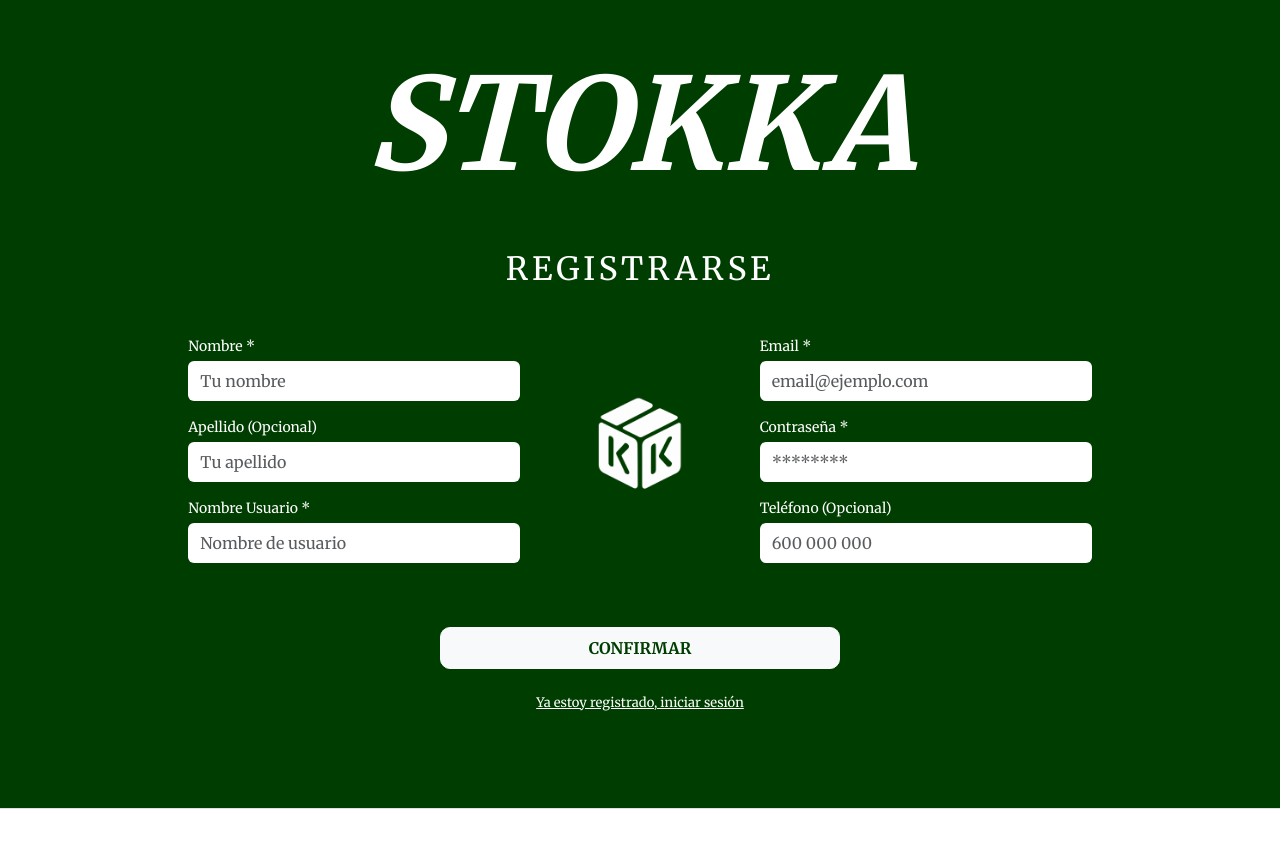
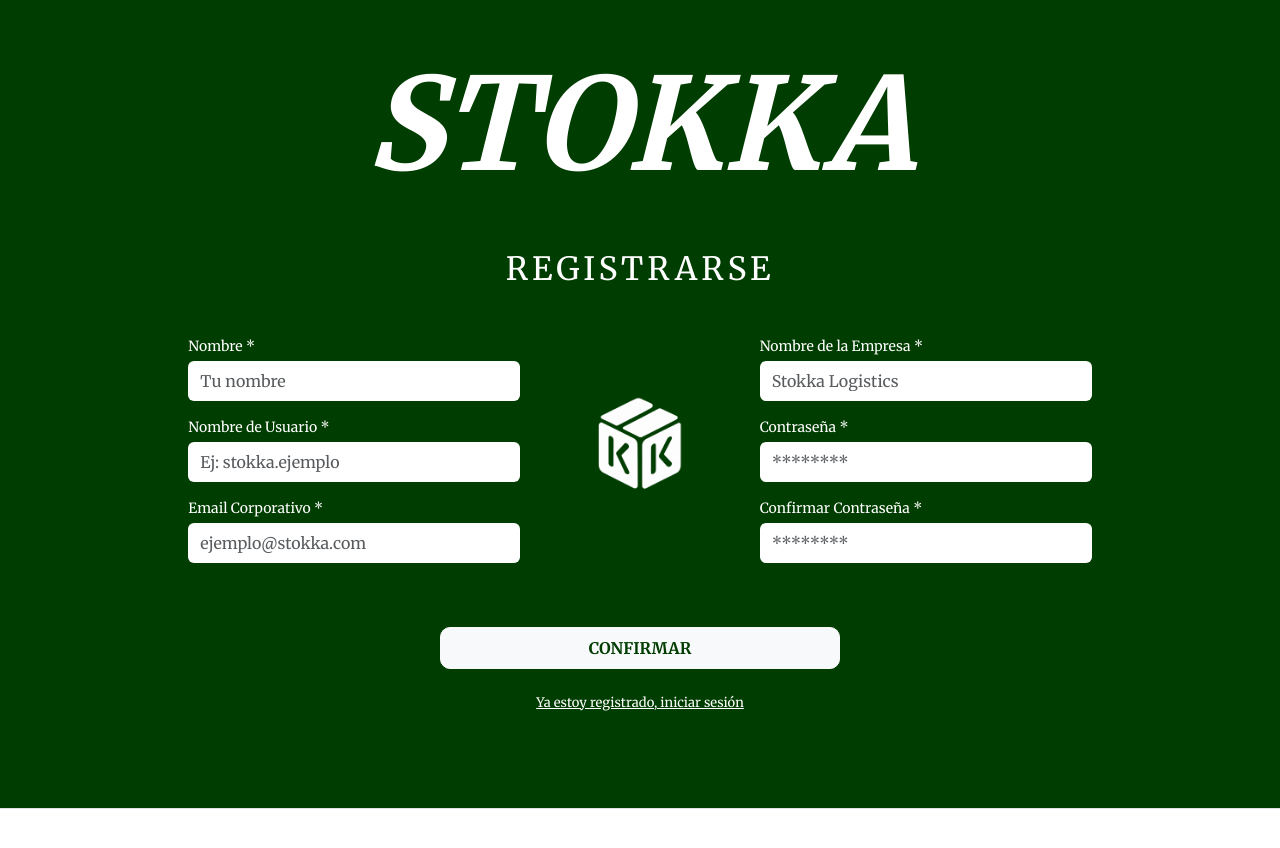
Before and after one commit to RaulGuiraoD/STOKKA, a Django app: page /registro/ in a window 1280 px wide. Shown: the top 848 px of the page. Run offline with Django 5.2, Linux system fonts and the light colour scheme.

Commit message:
Primera actualizacion: Modelo empresa creado, cambios en registro para creación de usuario + empresa a la vez. (Falta implementación de formulario de pago)

```diff
--- a/inventario/views.py
+++ b/inventario/views.py
@@ -4,7 +4,8 @@ import json
 # 2. Django Core & Common Imports
 from django.contrib import messages
 from django.core.exceptions import PermissionDenied, ValidationError
-from django.db import models
+from django.db import models, transaction
+from django.utils.text import slugify
 from django.db.models import Count, Max, Q, Sum
 from django.http import JsonResponse
 from django.shortcuts import get_object_or_404, redirect, render
@@ -17,7 +18,7 @@ from django.contrib.auth.hashers import check_password
 
 # 4. Local App Imports
 from .forms import EditarUsuarioAdminForm, ProductoForm, RegistroUsuarioForm
-from .models import Perfil, Producto, Usuario, HistorialMovimiento
+from .models import Perfil, Producto, Usuario, HistorialMovimiento, Empresa
 
 # Esto detecta automáticamente el Usuario personalizado
 User = get_user_model()
@@ -281,62 +282,85 @@ def logout_view(request):
 
 def registro_view(request):
     if request.method == 'POST':    # 1. Recoger datos
-        nombre = request.POST.get('nombre')
-        usuario = request.POST.get('usuario')
+        nombre = request.POST.get('first_name') # Cambiado de 'nombre' según tu nuevo HTML
+        usuario = request.POST.get('username')   # Cambiado de 'usuario' según tu nuevo HTML
         email = request.POST.get('email')
         password = request.POST.get('password')
-        apellido = request.POST.get('apellido', '')
-        telefono = request.POST.get('telefono', '')
+        confirm_password = request.POST.get('confirm_password')
+        nombre_empresa = request.POST.get('nombre_empresa')
 
-        # 2. Validación de campos obligatorios (doble seguridad)
-        if not all([nombre, usuario, email, password]):
+        # 1. Validación de campos obligatorios (doble seguridad)
+        if not all([nombre, usuario, email, password, nombre_empresa]):
             return render(request, 'registration/registro.html', {
-                'error': 'Faltan campos obligatorios.',
+                'error': 'Faltan campos obligatorios para registrar tu empresa.',
                 'datos': request.POST
             })
 
-        # 3. COMPROBACIÓN de si existe ya el nombre de usuario
-        if User.objects.filter(username=usuario).exists():
-            return render(request, 'registration/registro.html', {
-                'error': 'Ese nombre de usuario ya está cogido. Prueba otro.',
+        if password != confirm_password:
+             return render(request, 'registration/registro.html', {
+                'error': 'Las contraseñas no coinciden.',
                 'datos': request.POST
             })
 
-        # 4. COMPROBACIÓN de si existe ya el email
+        # 3. COMPROBACIONES (Usuario, Email y Empresa)
+        if User.objects.filter(username=usuario).exists():
+            return render(request, 'registration/registro.html', {
+                'error': 'Ese nombre de usuario ya está cogido.',
+                'datos': request.POST
+            })
+
+        # 4. COMPROBACIÓN de si existe ya el email y empresa
         if User.objects.filter(email=email).exists():
             return render(request, 'registration/registro.html', {
-                'error': 'Este correo electrónico ya está registrado. Ingresa otro correo para registrarte o inicia sesión',
+                'error': 'Este email ya está registrado.',
+                'datos': request.POST
+            })
+
+        if Empresa.objects.filter(nombre__iexact=nombre_empresa).exists():
+            return render(request, 'registration/registro.html', {
+                'error': 'Ya existe una empresa registrada con ese nombre.',
                 'datos': request.POST
             })
 
         # 5. Si todo está correcto, creamos el usuario
         try:
-            nuevo_usuario = User.objects.create_user(
-                username=usuario,
-                email=email,
-                password=password,
-                first_name=nombre,
-                last_name=apellido
-            )
+            with transaction.atomic():
+                # A. Crear la Empresa
+                nueva_empresa = Empresa.objects.create(
+                    nombre=nombre_empresa,
+                    slug=slugify(nombre_empresa),
+                    plan_activo=False # Se activará en el paso de pago
+                )
 
-            # Asignar rol de dueño si es el primero
-            if User.objects.count() == 1:
-                nuevo_usuario.rol = 'dueño'
+                # B. Crear el Usuario vinculado a la empresa
+                nuevo_usuario = User.objects.create_user(
+                    username=usuario,
+                    email=email,
+                    password=password,
+                    first_name=nombre,
+                    empresa=nueva_empresa, # Vínculo vital
+                    rol='dueño' # Siempre es dueño el que registra la empresa
+                )
+
+                # Permisos de gestión total para el creador
                 nuevo_usuario.is_staff = True
                 nuevo_usuario.is_superuser = True
+                nuevo_usuario.save()
 
-            nuevo_usuario.save()
+                # C. Crear Perfil
+                Perfil.objects.create(user=nuevo_usuario)
 
-            # 6. Crear el Perfil asociado
-            Perfil.objects.create(user=nuevo_usuario, telefono=telefono)
+                # 5. LOGIN Y REDIRECCIÓN
+                login(request, nuevo_usuario)
 
-            login(request, nuevo_usuario)
-            return redirect('index')
+                # Aquí podrías redirigir a la página de "PAGO" en el futuro
+                # Por ahora, vamos al index para confirmar que funciona
+                return redirect('index')
 
         except Exception as e:
-            # Captura cualquier otro error inesperado para que no se rompa la web
             return render(request, 'registration/registro.html', {
-                'error': f'Ocurrió un error inesperado: {e}'
+                'error': f'Error en el registro de infraestructura: {e}',
+                'datos': request.POST
             })
 
     return render(request, 'registration/registro.html')
--- a/templates/registration/registro.html
+++ b/templates/registration/registro.html
@@ -15,18 +15,18 @@
                 <div class="mb-3">
                     <label class="text-white small mb-1 d-block">Nombre *</label>
                     <input type="text" name="nombre" class="form-control border-0 rounded-2 py-2"
-                        placeholder="Tu nombre" style="background: white;" required>
+                        placeholder="Tu nombre" style="background: var(--blanco);" required>
                 </div>
                 <div class="mb-3">
-                    <label class="text-white small mb-1 d-block">Apellido (Opcional)</label>
-                    <input type="text" name="apellido" class="form-control border-0 rounded-2 py-2"
-                        placeholder="Tu apellido" style="background: white;">
+                    <label class="text-white small mb-1 d-block">Nombre de Usuario *</label>
+                    <input type="text" name="username" class="form-control border-0 rounded-2 py-2"
+                        placeholder="Ej: stokka.ejemplo" style="background: var(--blanco);" required>
                 </div>
                 <div class="mb-3">
-                    <label class="text-white small mb-1 d-block">Nombre Usuario *</label>
-                    <input type="text" name="usuario" class="form-control border-0 rounded-2 py-2"
-                        placeholder="Nombre de usuario" style="background: white;" required>
-                </div>
+                <label class="text-white small mb-1 d-block">Email Corporativo *</label>
+                <input type="email" name="email" class="form-control border-0 rounded-2 py-2"
+                    placeholder="ejemplo@stokka.com" style="background: var(--blanco);" required>
+            </div>
             </div>
 
             <div class="col-12 col-md-2 d-flex justify-content-center align-items-center my-3 my-md-0">
@@ -37,10 +37,10 @@
             </div>
 
             <div class="col-12 col-md-5 text-start" style="max-width: 380px;">
-                <div class="mb-3">
-                    <label class="text-white small mb-1 d-block">Email *</label>
-                    <input type="email" name="email" class="form-control border-0 rounded-2 py-2"
-                        placeholder="email@ejemplo.com" style="background: white;" required>
+               <div class="mb-3">
+                    <label class="text-white small mb-1 d-block">Nombre de la Empresa *</label>
+                    <input type="text" name="nombre_empresa" class="form-control border-0 rounded-2 py-2"
+                        placeholder="Stokka Logistics" style="background: var(--blanco);" required>
                 </div>
                 <div class="mb-3">
                     <label class="text-white small mb-1 d-block">Contraseña *</label>
@@ -56,9 +56,17 @@
                     </div>
                 </div>
                 <div class="mb-3">
-                    <label class="text-white small mb-1 d-block">Teléfono (Opcional)</label>
-                    <input type="tel" name="telefono" class="form-control border-0 rounded-2 py-2"
-                        placeholder="600 000 000" style="background: white;">
+                    <label class="text-white small mb-1 d-block">Confirmar Contraseña *</label>
+                    <div class="position-relative d-flex align-items-center">
+                        <input type="password" name="confirm_password" id="id_confirm_password"
+                            class="form-control border-0 rounded-2 py-2 pe-5 shadow-none"
+                            placeholder="********" style="background: white;" required>
+
+                        <i class="fa-regular fa-eye position-absolute d-none stokka-eye-icon"
+                        id="toggleIconConfirm"
+                        style="right: 15px; cursor: pointer; color: var(--verde-stokka); z-index: 10;"
+                        onclick="togglePassword('id_confirm_password', 'toggleIconConfirm')"></i>
+                    </div>
                 </div>
             </div>
 
```
Also changed, not shown: inventario/forms.py (+14 -4 lines), inventario/models.py (+17 -1 lines), inventario/migrations/0006_empresa_alter_usuario_rol_and_more.py (added).
